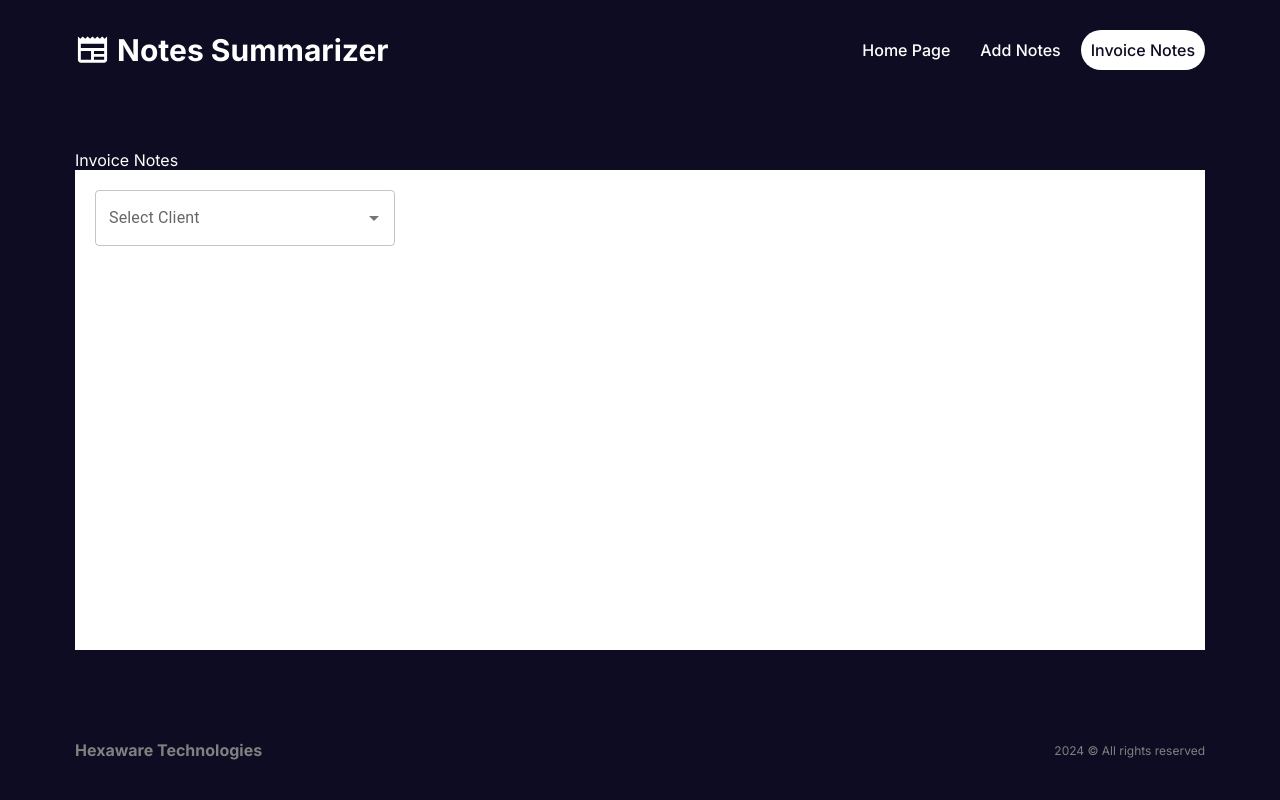
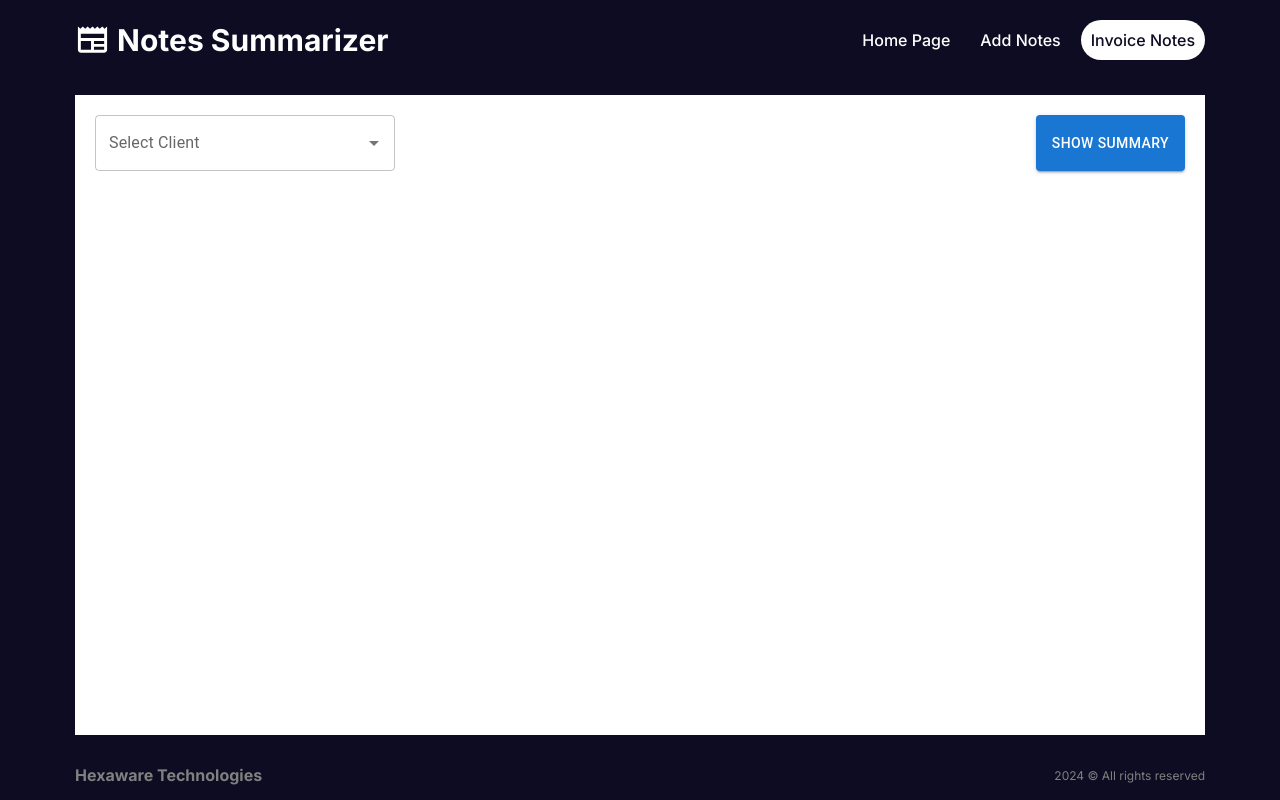
Before and after one commit to shahulhameedsahebj/NotesSummarizer, a Next.js app: page /invoice-notes in a window 1280 px wide. Built offline with nearby package versions, Linux system fonts and the light colour scheme; no server answers.

Commit message:
popup summary

```diff
--- a/src/app/add-notes/page.jsx
+++ b/src/app/add-notes/page.jsx
@@ -16,7 +16,10 @@ const AddNotes = () => {
             Invoices: invoices,
             NoteComment: noteComment,
         }).then(function (response) {
-            alert(response);
+            alert("Notes saved successfully!");
+            setClientCode("");
+            setInvoices("");
+            setNoteComment("");
         }).catch(function (error) {
             console.log(error);
         })
--- a/src/app/invoice-notes/page.jsx
+++ b/src/app/invoice-notes/page.jsx
@@ -1,12 +1,13 @@
 "use client"
 import NotesDataGrid from "@/components/datagrid/NotesDataGrid";
-import { Autocomplete, TextField } from "@mui/material"
+import { Autocomplete, Button, Dialog, DialogTitle, TextField } from "@mui/material"
 import axios from "axios";
 import { useEffect, useState } from "react";
 
 const InvoiceNotes = () => {
     const urlGetClients = "https://gcolapi.azurewebsites.net/getClients";
     const urlGetNotes = "https://gcolapi.azurewebsites.net/getNotesByClient";
+    const urlGetSummary = "https://gcolapi.azurewebsites.net/getSummaryForNotes";
 
     const [clients, setClients] = useState([]);
     const [notes, setNotes] = useState([]);
@@ -30,6 +31,23 @@ const InvoiceNotes = () => {
             console.log(error);
         })
     }
+    const [open, setOpen] = useState(false);
+    const [noteSummary, setNoteSummary] = useState();
+    const [selectedNotes, setSelectedNotes] = useState();
+    const getSummaryDetails = async() =>{
+        axios.get(`${urlGetSummary}?Noteids=${selectedNotes}`)
+        .then (function (response){
+            setNoteSummary(response);})
+    }
+
+    const handleClick = () => {
+         getSummaryDetails();
+         setOpen(true);
+    }
+
+    const handleClose = () => {
+        setOpen(false);
+    };
     /*
             const data = [
                 {ClientID:43433,
@@ -42,10 +60,8 @@ const InvoiceNotes = () => {
             setClients(data);*/
 
     return (
-        <div>Invoice Notes
-
-            <div style={{ width: '100%', height: 'calc(60vh)', display: "flex", padding: "20px", backgroundColor: 'white', justifyContent: "flex-start", flexDirection: "column" }}>
-                <Autocomplete disablePortal id='callcardClients' options={clients}
+        <div style={{ width: '100%', height: 'calc(80vh)', display: "flex", padding: "20px", backgroundColor: 'white', justifyContent: "flex-start", flexDirection: "column" }}>
+            <div style={{ display: "flex", justifyContent: "space-between" }}><Autocomplete disablePortal id='callcardClients' options={clients}
                 getOptionLabel={(option) => option.ClientName}
                 sx={{ width: 300 }}
                 loading
@@ -56,7 +72,7 @@ const InvoiceNotes = () => {
 
                 renderOption={(props, option) => {
                     return (
-                            <li {...props} key={option.ClientID}>{option.ClientName}</li>
+                        <li {...props} key={option.ClientID}>{option.ClientName + "("+ option.ClientID +")"}</li>
                     )
                 }}
                 onChange={(event, value) => {
@@ -67,10 +83,22 @@ const InvoiceNotes = () => {
                 }}
 
             ></Autocomplete>
-                {notes.data && <NotesDataGrid data={notes.data} />}
+                <Dialog onClose={handleClose} open={open} PaperProps={{
+                    sx: {
+                        width: "50%",
+                        height:400,
+                        maxHeight: 600
+                    }
+                }}>
+                    <DialogTitle sx={{backgroundColor:"#0d0c22", color:"white"}}>Notes Summary</DialogTitle>
+                   {noteSummary}
+                </Dialog>
+
+                <Button variant="contained" onClick={handleClick}>Show Summary</Button>
+            </div>
+            {notes.data && <NotesDataGrid data={notes.data} selectedValues={setSelectedNotes} />}
         </div>
 
-        </div>
     )
 }
 
--- a/src/components/datagrid/NotesDataGrid.jsx
+++ b/src/components/datagrid/NotesDataGrid.jsx
@@ -38,9 +38,8 @@ function getRowId(row){
     //console.log("Row",row)
    return row.NoteID;
 }
-export default function NotesDataGrid({data}) {
+export default function NotesDataGrid({data, selectedValues}) {
 
-    console.log(data);
   return (
     <Box sx={{ height: 400, width: '100%' }}>
       <DataGrid
@@ -58,7 +57,7 @@ export default function NotesDataGrid({data}) {
         checkboxSelection
 
         onRowSelectionModelChange={(ids) => {
-            console.log("ids",ids);
+            selectedValues(ids.toString());
         }}
       />
     </Box>
--- a/src/components/footer/footer.module.css
+++ b/src/components/footer/footer.module.css
@@ -1,5 +1,5 @@
 .container{
-    height:100px;
+    height:50px;
     display: flex;
     justify-content: space-between;
     align-items: center;
--- a/src/components/navbar/navbar.module.css
+++ b/src/components/navbar/navbar.module.css
@@ -1,5 +1,5 @@
 .container{
-    height:100px;
+    height:80px;
     display:flex;
     align-items: center;
     justify-content: space-between;
```
Also changed, not shown: 1 other file (tests, documents, lock files or other folders). Lines whose indentation alone changed are shown as unchanged.
